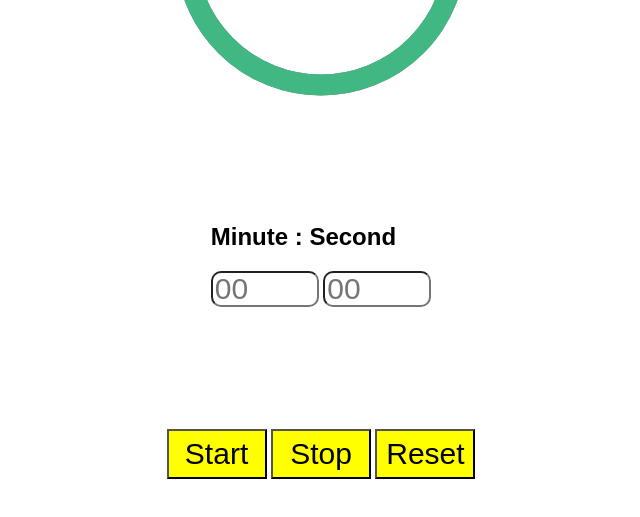
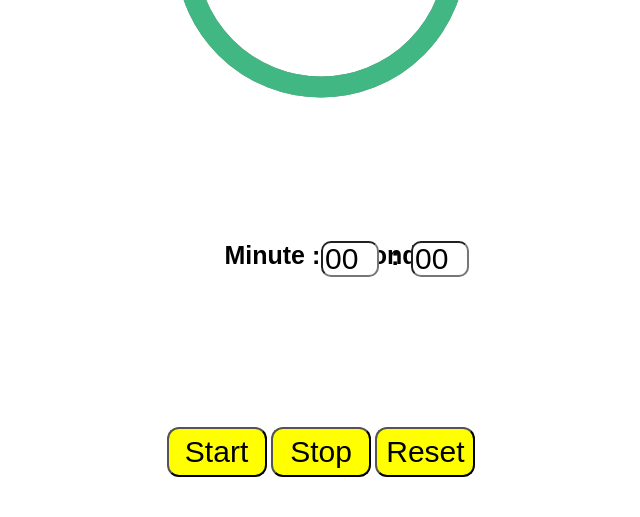
Before and after one commit to rajukumardas/CountdownTimer-1, a plain HTML site: page index.html in a window 1280 px wide. Shown: the part 259-776 px from the top of the page, without its empty margins (319-959 px from the left). Drawn offline with Linux system fonts and the light colour scheme.

Commit message:
First CountDown Timer 1

```diff
--- a/index.html
+++ b/index.html
@@ -13,9 +13,10 @@
 
     <div>
         <!--Input Fields-->
-        <h2>    Minute      : Second</h2>
-        <input type="number" id="min" placeholder="00">
-        <input type="number" id="sec" placeholder="00">
+        <h4 class="minsec">    Minute      : Second</h4>
+        <input type="number" id="min" value="00" >
+        <h4 class="colon">:</h4>
+        <input type="number" id="sec" value="00">
     </div>
         <div class="hoverButton">
             <!--Buttons-->
--- a/script.js
+++ b/script.js
@@ -54,6 +54,9 @@ document.getElementById("app").innerHTML = `
 function onTimesUp() {
   clearInterval(timerInterval);
 }
+/* if(onclick(startTimer())===true) {
+document.getElementsByClassName("btn1").disabled = true;
+} */
 
 function startTimer() {
   let minutes=document.getElementById("min").value
--- a/style.css
+++ b/style.css
@@ -75,6 +75,7 @@ body {
     width: 100px;
     height: 50px;
     font-size: 30px;
+    border-radius: 12px;
 
   }
   .btn1:hover {
@@ -87,6 +88,8 @@ body {
     width: 100px;
     height: 50px;
     font-size: 30px;
+    border-radius: 12px;
+
   }
   .btn2:hover {
     background-color: red;
@@ -98,6 +101,7 @@ body {
     width: 100px;
     height: 50px;
     font-size: 30px;
+    border-radius: 12px;
 
   }
   .btn3:hover {
@@ -106,15 +110,31 @@ body {
   }
 
   #min{
-    width: 100px;
+    width: 50px;
     height: 30px;
     border-radius: 10px;
     font-size: 30px;
+    left: 640px;
+    position: absolute;
+    top: 500px;
+
 
   }
   #sec{
-    width: 100px;
+    width: 50px;
     height: 30px;
     border-radius: 10px;
     font-size: 30px;
+    left: 730px;
+    position: absolute;
+    top: 500px;
   }
+.minsec{
+  font-size: 25px;
+}
+  .colon{
+    position: absolute;
+    left: 710px;
+    top: 468px;
+    font-size: 25px;
+  }
```
